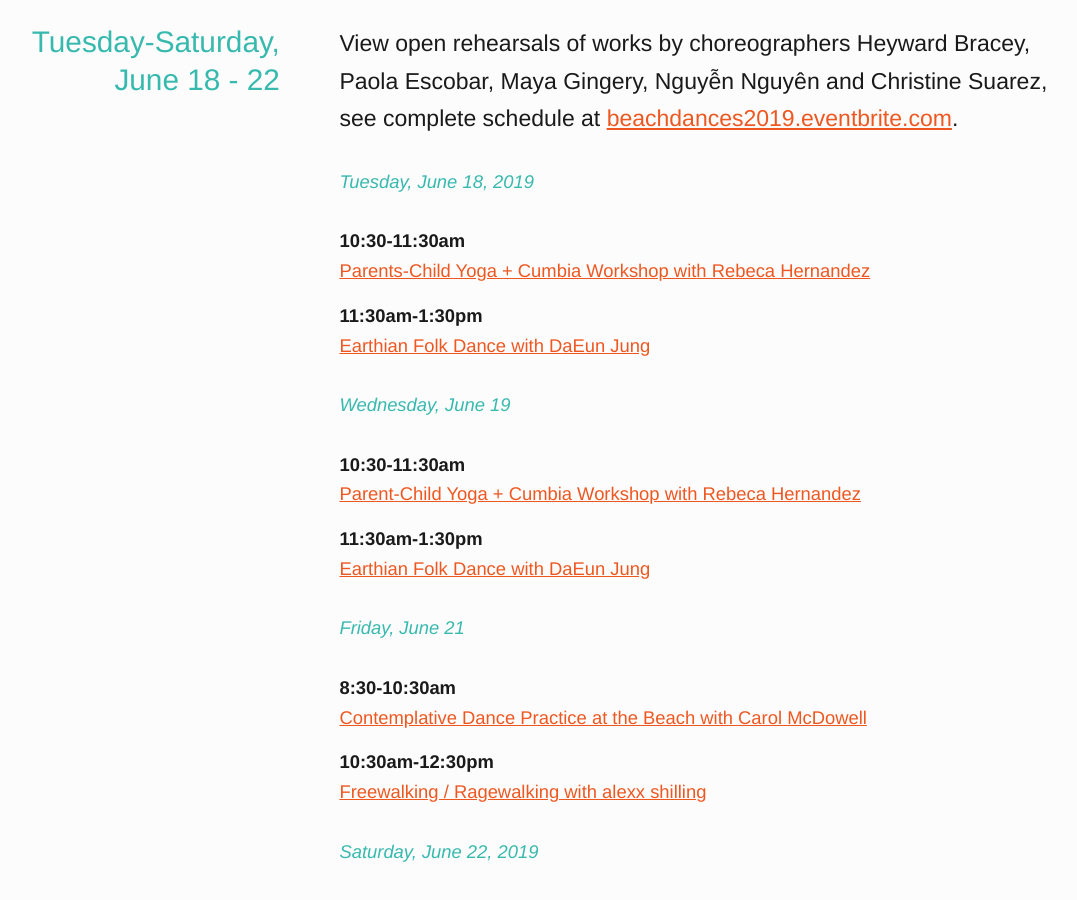
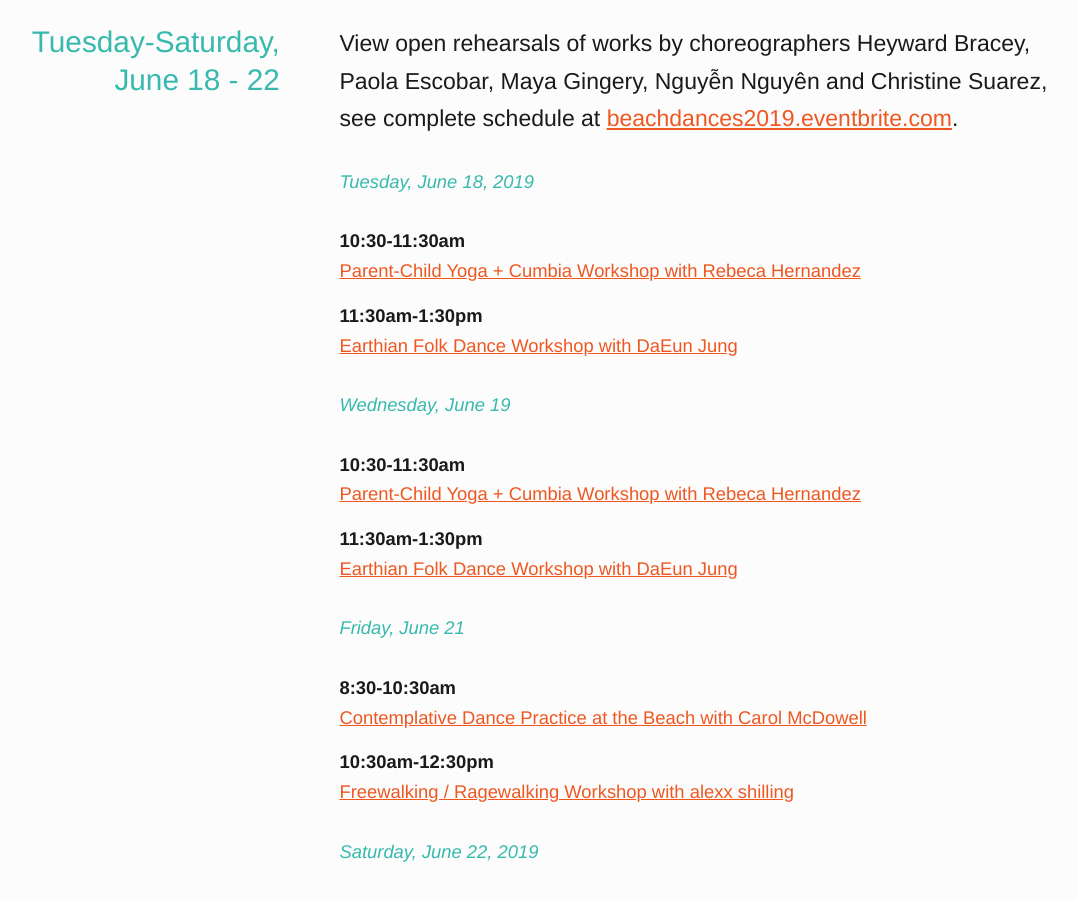
Before and after one commit to jimthoburn/artsamo, a Jekyll site: the page built from _events/beach-dances-2019.markdown, in a window 1280 px wide and 900 px high, scrolled down 1829 px. Shown: the whole window, without its empty margins (117-1194 px from the left). Built offline with Jekyll 4.4.1, drawn with Linux system fonts in a browser that asks for light colours; some web fonts are replaced; some of the changed text lies outside the part shown.

Commit message:
Update and rename beach-dances.markdown to beach-dances-2019.markdown

```diff
--- a/_events/beach-dances.markdown
+++ b/_events/beach-dances-2019.markdown
@@ -47,10 +47,10 @@ View open rehearsals of works by choreographers Heyward Bracey, Paola Escobar, M
 #### Tuesday, June 18, 2019
 
 10:30-11:30am
-: [Parents-Child Yoga + Cumbia Workshop with Rebeca Hernandez](https://www.eventbrite.com/e/beach-dances-parent-child-yoga-cumbia-workshop-with-rebeca-hernandez-tickets-61668727825&sa=D&ust=1557956160966000)
+: [Parent-Child Yoga + Cumbia Workshop with Rebeca Hernandez](https://www.eventbrite.com/e/beach-dances-parent-child-yoga-cumbia-workshop-with-rebeca-hernandez-tickets-61668727825&sa=D&ust=1557956160966000)
 
 11:30am-1:30pm
-: [Earthian Folk Dance with DaEun Jung](https://www.eventbrite.com/e/beach-dances-earthian-folk-dance-workshop-with-daeun-jung-tickets-61671448964&sa=D&ust=1557956160967000)
+: [Earthian Folk Dance Workshop with DaEun Jung](https://www.eventbrite.com/e/beach-dances-earthian-folk-dance-workshop-with-daeun-jung-tickets-61671448964&sa=D&ust=1557956160967000)
 
 #### Wednesday, June 19
 
@@ -58,7 +58,7 @@ View open rehearsals of works by choreographers Heyward Bracey, Paola Escobar, M
 : [Parent-Child Yoga + Cumbia Workshop with Rebeca Hernandez](https://www.eventbrite.com/e/beach-dances-parent-child-yoga-cumbia-workshop-with-rebeca-hernandez-tickets-61668727825&sa=D&ust=1557956160968000)
 
 11:30am-1:30pm
-: [Earthian Folk Dance with DaEun Jung](https://www.eventbrite.com/e/beach-dances-earthian-folk-dance-workshop-with-daeun-jung-tickets-61671448964&sa=D&ust=1557956160969000)
+: [Earthian Folk Dance Workshop with DaEun Jung](https://www.eventbrite.com/e/beach-dances-earthian-folk-dance-workshop-with-daeun-jung-tickets-61671448964&sa=D&ust=1557956160969000)
 
 #### Friday, June 21
 
@@ -66,7 +66,7 @@ View open rehearsals of works by choreographers Heyward Bracey, Paola Escobar, M
 : [Contemplative Dance Practice at the Beach with Carol McDowell](https://www.eventbrite.com/e/beach-dances-contemplative-dance-practice-with-carol-mcdowell-tickets-61672192187&sa=D&ust=1557956160971000)
 
 10:30am-12:30pm
-: [Freewalking / Ragewalking with alexx shilling](https://www.eventbrite.com/e/beach-dances-freewalking-ragewalking-with-alexx-shilling-tickets-61672437922&sa=D&ust=1557956160972000)
+: [Freewalking / Ragewalking Workshop with alexx shilling](https://www.eventbrite.com/e/beach-dances-freewalking-ragewalking-with-alexx-shilling-tickets-61672437922&sa=D&ust=1557956160972000)
 
 #### Saturday, June 22, 2019
 
```
Also changed, not shown: other parts of _events/beach-dances-2019.markdown (+1 -1 lines).
